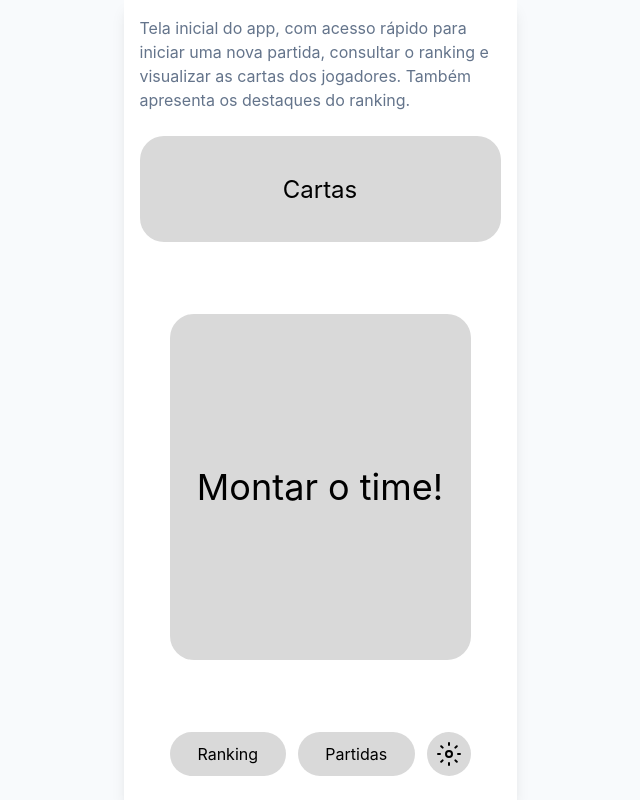
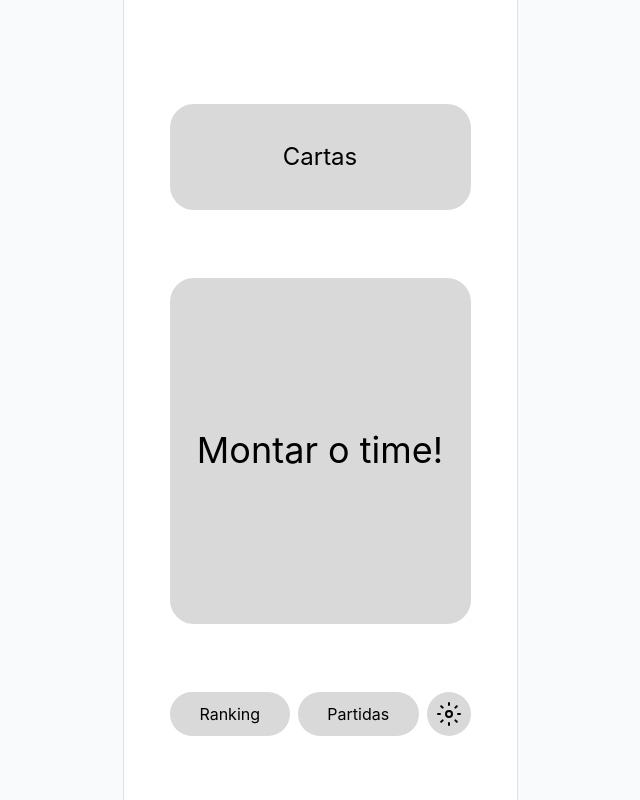
Before and after one commit to thaydds/volley-web-app, a React (Vite) app: page / in a window 1280 px wide. Shown: the whole page, without its empty margins (320-960 px from the left). Built offline with nearby package versions, Linux system fonts and the light colour scheme.

Commit message:
feat: update home screen - remove description, use exact Figma colors

```diff
--- a/src/App.css
+++ b/src/App.css
@@ -4,8 +4,8 @@
   min-height: 100vh;
   max-width: 393px;
   margin: 0 auto;
-  background: var(--color-surface);
-  box-shadow: var(--shadow-lg);
+  background: #FFFFFF;
+  box-shadow: 0 0 0 1px rgba(0, 0, 0, 0.1);
 }
 
 @media (max-width: 393px) {
@@ -19,32 +19,20 @@
   display: flex;
   flex-direction: column;
   flex: 1;
-  background: var(--color-surface);
+  background: #FFFFFF;
   min-height: 100vh;
-}
-
-.home-header {
-  padding: var(--space-4) var(--space-4) 0;
-}
-
-.home-description {
-  font-family: var(--font-sans);
-  font-size: 16px;
-  line-height: 24px;
-  color: var(--color-text-muted);
-  margin: 0;
 }
 
 .home-main {
   flex: 1;
   display: flex;
   flex-direction: column;
-  padding: 0 var(--space-4);
+  padding: 0 46px;
   justify-content: space-between;
 }
 
 .home-top-section {
-  padding-top: var(--space-6);
+  padding-top: 104px;
 }
 
 .home-center-section {
@@ -52,11 +40,11 @@
   display: flex;
   align-items: center;
   justify-content: center;
-  padding: var(--space-8) 0;
+  padding: 48px 0;
 }
 
 .home-bottom-section {
-  padding-bottom: var(--space-6);
+  padding-bottom: 64px;
 }
 
 .card {
@@ -64,7 +52,7 @@
   background: #D9D9D9;
   border: none;
   border-radius: 24px;
-  padding: var(--space-4);
+  padding: 16px;
   cursor: pointer;
   transition: transform 0.15s ease, box-shadow 0.15s ease;
   display: flex;
@@ -75,7 +63,7 @@
 
 .card:active {
   transform: scale(0.98);
-  box-shadow: var(--shadow-md);
+  box-shadow: 0 4px 6px -1px rgba(0, 0, 0, 0.1), 0 2px 4px -2px rgba(0, 0, 0, 0.1);
 }
 
 .card--cartas {
@@ -90,11 +78,12 @@
 }
 
 .card__text {
-  font-family: 'Inter', var(--font-sans);
+  font-family: 'Inter', -apple-system, BlinkMacSystemFont, 'Segoe UI', Roboto, sans-serif;
   font-weight: 400;
   font-size: 24px;
   color: #000000;
   text-align: center;
+  line-height: 1.2;
 }
 
 .card__text--large {
@@ -106,7 +95,7 @@
   display: flex;
   align-items: center;
   justify-content: space-between;
-  gap: var(--space-3);
+  gap: 8px;
   width: 100%;
   max-width: 301px;
   margin: 0 auto;
@@ -119,11 +108,11 @@
   background: #D9D9D9;
   border: none;
   border-radius: 24px;
-  padding: var(--space-2) var(--space-4);
+  padding: 10px 16px;
   cursor: pointer;
   transition: transform 0.15s ease, box-shadow 0.15s ease;
   color: #000000;
-  font-family: 'Inter', var(--font-sans);
+  font-family: 'Inter', -apple-system, BlinkMacSystemFont, 'Segoe UI', Roboto, sans-serif;
   font-weight: 400;
   font-size: 16px;
   min-height: 44px;
@@ -132,7 +121,7 @@
 
 .action-btn:active {
   transform: scale(0.95);
-  box-shadow: var(--shadow-md);
+  box-shadow: 0 4px 6px -1px rgba(0, 0, 0, 0.1), 0 2px 4px -2px rgba(0, 0, 0, 0.1);
 }
 
 .action-btn--ranking {
@@ -154,9 +143,9 @@
 }
 
 .offline-banner {
-  background: var(--color-warning);
+  background: #f59e0b;
   color: #1f2937;
-  padding: var(--space-3) var(--space-4);
+  padding: 12px 16px;
   text-align: center;
   font-size: 0.875rem;
   font-weight: 500;
@@ -182,24 +171,19 @@
 }
 
 @media (prefers-color-scheme: dark) {
-  :root {
-    --color-bg: #0f172a;
-    --color-surface: #1e293b;
-    --color-text: #f1f5f9;
-    --color-text-muted: #94a3b8;
-    --color-border: #334155;
-    --color-primary-light: #1e3a5f;
-    --color-primary-dark: #60a5fa;
+  .app,
+  .home-screen {
+    background: #FFFFFF;
   }
 
   .card,
   .action-btn {
-    background: #334155;
-    color: #f1f5f9;
+    background: #D9D9D9;
+    color: #000000;
   }
 
   .card__text {
-    color: #f1f5f9;
+    color: #000000;
   }
 
   .offline-banner {
--- a/src/App.tsx
+++ b/src/App.tsx
@@ -22,14 +22,6 @@ function GearIcon({ size = 24 }: { size?: number }) {
 function HomeScreen() {
   return (
     <div className="home-screen">
-      <header className="home-header">
-        <p className="home-description">
-          Tela inicial do app, com acesso rápido para iniciar uma nova partida,
-          consultar o ranking e visualizar as cartas dos jogadores. Também apresenta
-          os destaques do ranking.
-        </p>
-      </header>
-
       <main className="home-main">
         <section className="home-top-section">
           <button className="card card--cartas">
```
Also changed, not shown: 2 other files (tests, documents, lock files or other folders).
